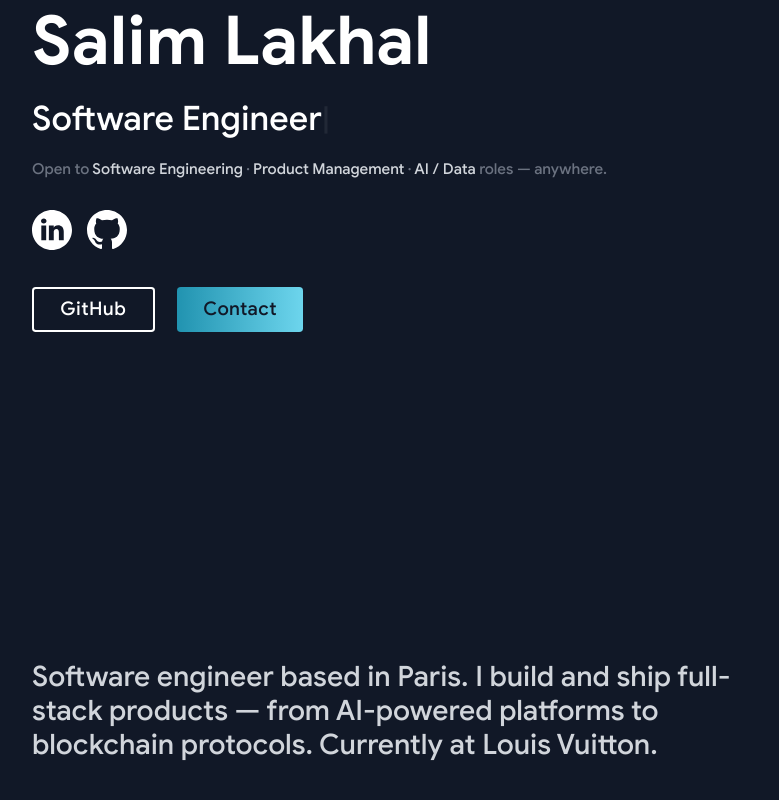
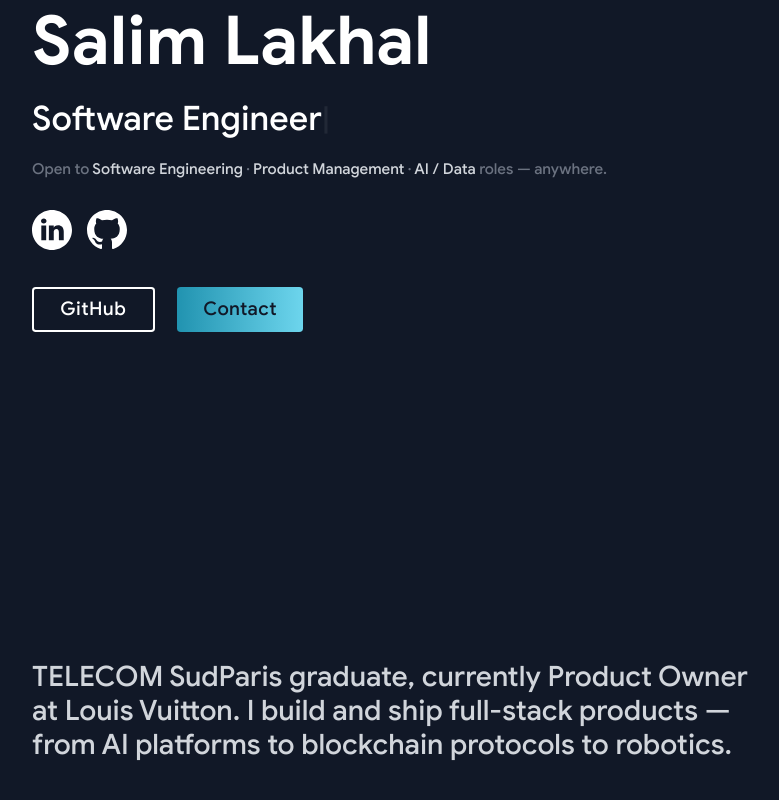
Before and after one commit to salim-lakhal/Portfolio, a Next.js app: page / in a window 1280 px wide. Shown: the part 230-1030 px from the top of the page, without its empty margins (43-822 px from the left). Built offline with nearby package versions, Linux system fonts and the light colour scheme.

Commit message:
update about section

```diff
--- a/components/home/about.tsx
+++ b/components/home/about.tsx
@@ -35,8 +35,8 @@
       ref={targetSection}
     >
       <p className="text-2xl md:text-3xl font-medium text-gray-300 max-w-3xl leading-relaxed">
-        Software engineer based in Paris. I build and ship full-stack products —
-        from AI-powered platforms to blockchain protocols. Currently at Louis Vuitton.
+        TELECOM SudParis graduate, currently Product Owner at Louis Vuitton.
+        I build and ship full-stack products — from AI platforms to blockchain protocols to robotics.
       </p>
     </section>
   );
```
